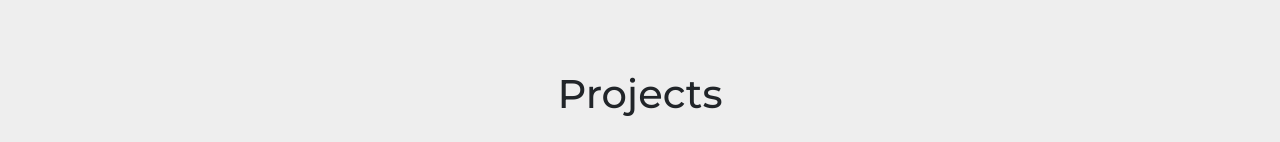
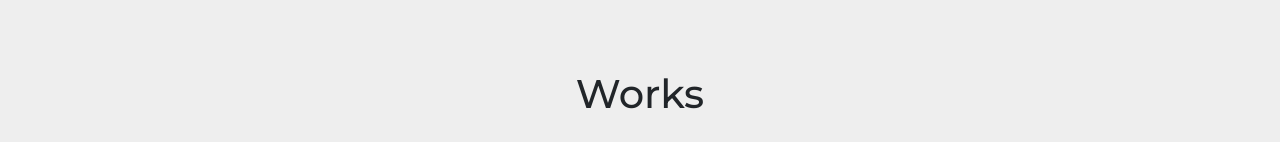
Before and after one commit to cechae/new-portfolio, a React (Create React App) app: page / in a window 1280 px wide. Shown: the part 810-952 px from the top of the page. Built offline with nearby package versions, Linux system fonts and the light colour scheme.

Commit message:
fix animation to fadeIn

```diff
--- a/src/Projects.js
+++ b/src/Projects.js
@@ -5,7 +5,7 @@ class Projects extends Component {
   render() {
     return (
       <div className="section-projects">
-        <h1> Projects </h1>
+        <h1> Works </h1>
         <div className="gallery-container">
           <div className="item box-shadow">
             <h5> Percussion Game </h5>
--- a/src/style.css
+++ b/src/style.css
@@ -22,21 +22,21 @@
 
 }
 #main {
-    animation: 1s ease-out 0s 1 slideInFromBottom;
+    animation: 1s fadeIn;
+    animation-fill-mode: forwards;
+
+    visibility: hidden;
+
 }
-@keyframes slideInFromBottom {
-    from { transform: translateY(500px); opacity: 0; }
-    to { transform: translateY(0); opacity: 1; }
+@keyframes fadeIn {
+    0% {
+        opacity: 0;
+      }
+      100% {
+        visibility: visible;
+        opacity: 1;
+      }
   }
-
-@keyframes slideInFromLeft {
-    0% {
-        transform: translateY(-100%);
-    }
-    100% {
-        transform: translateY(0) ;
-    }
-}
 
 
 .carousel-control-prev {
```
